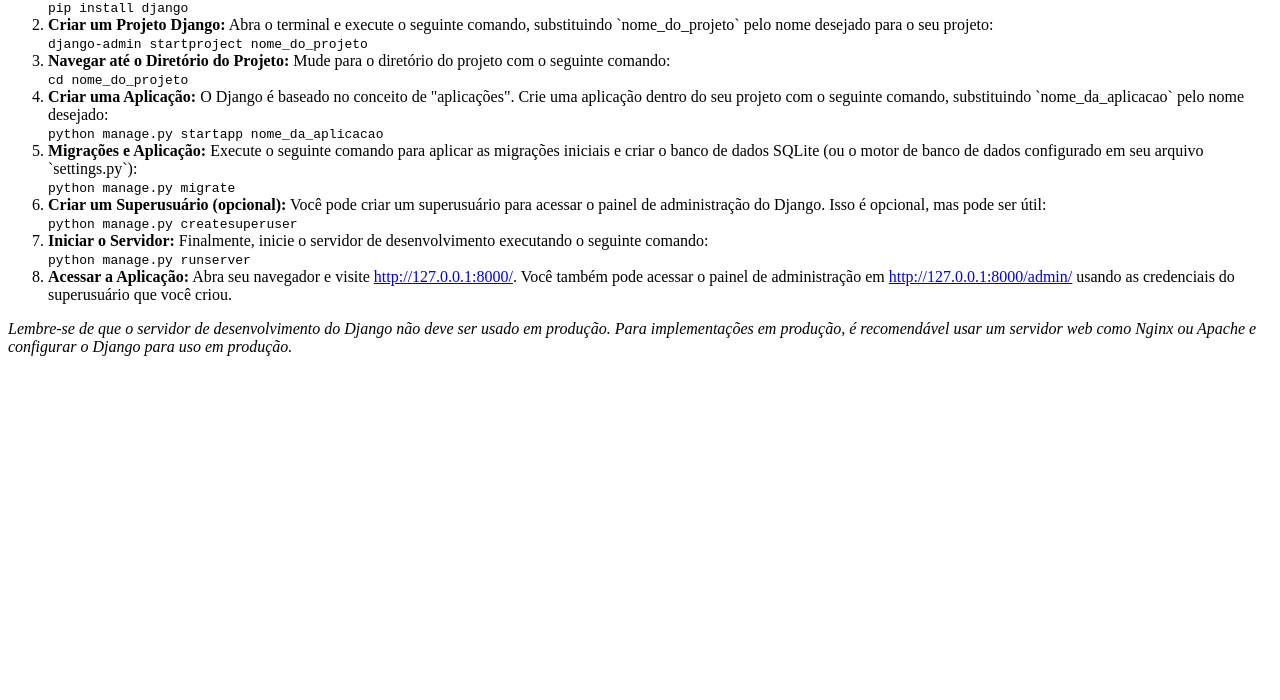
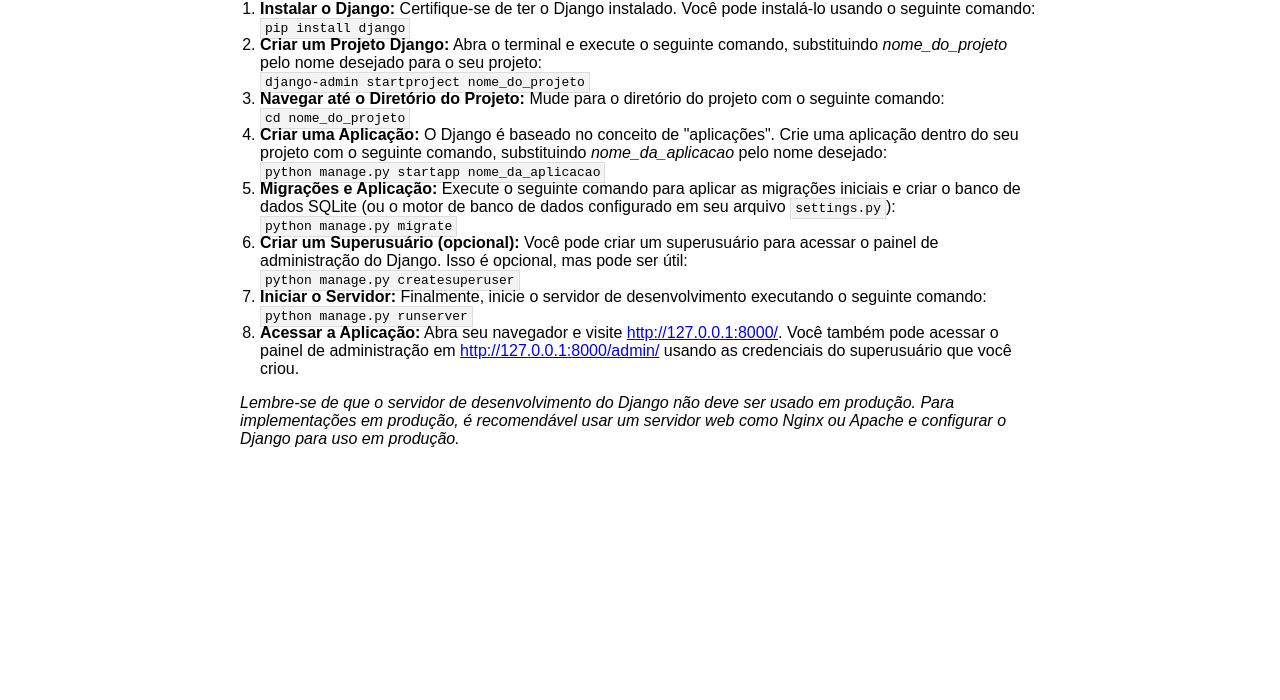
Before and after one commit to KennyaLacerda/KennyaLacerda.github.io-, a plain HTML site: page index.html in a window 1280 px wide. Shown: the part 100-800 px from the top of the page. Drawn offline with Linux system fonts and the light colour scheme.

Commit message:
Update index.html

```diff
--- a/index.html
+++ b/index.html
@@ -5,33 +5,65 @@
     <meta name="viewport" content="width=device-width, initial-scale=1.0">
     <title>Instruções para Iniciar um Servidor Django</title>
     <!-- Adicione estilos ou links para folhas de estilo, se desejar -->
+    <style>
+        body {
+            font-family: Arial, sans-serif;
+            max-width: 800px;
+            margin: 0 auto;
+            padding: 20px;
+        }
+        ol {
+            padding-left: 20px;
+        }
+        code {
+            background-color: #f4f4f4;
+            padding: 2px 4px;
+            border: 1px solid #ddd;
+        }
+    </style>
 </head>
 <body>
     <h1>Instruções para Iniciar um Servidor Django</h1>
 
     <ol>
-        <li><strong>Instalar o Django:</strong> Certifique-se de ter o Django instalado. Você pode instalá-lo usando o seguinte comando:<br>
-            <code>pip install django</code></li>
+        <li>
+            <strong>Instalar o Django:</strong> Certifique-se de ter o Django instalado. Você pode instalá-lo usando o seguinte comando:<br>
+            <code>pip install django</code>
+        </li>
 
-        <li><strong>Criar um Projeto Django:</strong> Abra o terminal e execute o seguinte comando, substituindo `nome_do_projeto` pelo nome desejado para o seu projeto:<br>
-            <code>django-admin startproject nome_do_projeto</code></li>
+        <li>
+            <strong>Criar um Projeto Django:</strong> Abra o terminal e execute o seguinte comando, substituindo <em>nome_do_projeto</em> pelo nome desejado para o seu projeto:<br>
+            <code>django-admin startproject nome_do_projeto</code>
+        </li>
 
-        <li><strong>Navegar até o Diretório do Projeto:</strong> Mude para o diretório do projeto com o seguinte comando:<br>
-            <code>cd nome_do_projeto</code></li>
+        <li>
+            <strong>Navegar até o Diretório do Projeto:</strong> Mude para o diretório do projeto com o seguinte comando:<br>
+            <code>cd nome_do_projeto</code>
+        </li>
 
-        <li><strong>Criar uma Aplicação:</strong> O Django é baseado no conceito de "aplicações". Crie uma aplicação dentro do seu projeto com o seguinte comando, substituindo `nome_da_aplicacao` pelo nome desejado:<br>
-            <code>python manage.py startapp nome_da_aplicacao</code></li>
+        <li>
+            <strong>Criar uma Aplicação:</strong> O Django é baseado no conceito de "aplicações". Crie uma aplicação dentro do seu projeto com o seguinte comando, substituindo <em>nome_da_aplicacao</em> pelo nome desejado:<br>
+            <code>python manage.py startapp nome_da_aplicacao</code>
+        </li>
 
-        <li><strong>Migrações e Aplicação:</strong> Execute o seguinte comando para aplicar as migrações iniciais e criar o banco de dados SQLite (ou o motor de banco de dados configurado em seu arquivo `settings.py`):<br>
-            <code>python manage.py migrate</code></li>
+        <li>
+            <strong>Migrações e Aplicação:</strong> Execute o seguinte comando para aplicar as migrações iniciais e criar o banco de dados SQLite (ou o motor de banco de dados configurado em seu arquivo <code>settings.py</code>):<br>
+            <code>python manage.py migrate</code>
+        </li>
 
-        <li><strong>Criar um Superusuário (opcional):</strong> Você pode criar um superusuário para acessar o painel de administração do Django. Isso é opcional, mas pode ser útil:<br>
-            <code>python manage.py createsuperuser</code></li>
+        <li>
+            <strong>Criar um Superusuário (opcional):</strong> Você pode criar um superusuário para acessar o painel de administração do Django. Isso é opcional, mas pode ser útil:<br>
+            <code>python manage.py createsuperuser</code>
+        </li>
 
-        <li><strong>Iniciar o Servidor:</strong> Finalmente, inicie o servidor de desenvolvimento executando o seguinte comando:<br>
-            <code>python manage.py runserver</code></li>
+        <li>
+            <strong>Iniciar o Servidor:</strong> Finalmente, inicie o servidor de desenvolvimento executando o seguinte comando:<br>
+            <code>python manage.py runserver</code>
+        </li>
 
-        <li><strong>Acessar a Aplicação:</strong> Abra seu navegador e visite <a href="http://127.0.0.1:8000/" target="_blank">http://127.0.0.1:8000/</a>. Você também pode acessar o painel de administração em <a href="http://127.0.0.1:8000/admin/" target="_blank">http://127.0.0.1:8000/admin/</a> usando as credenciais do superusuário que você criou.</li>
+        <li>
+            <strong>Acessar a Aplicação:</strong> Abra seu navegador e visite <a href="http://127.0.0.1:8000/" target="_blank">http://127.0.0.1:8000/</a>. Você também pode acessar o painel de administração em <a href="http://127.0.0.1:8000/admin/" target="_blank">http://127.0.0.1:8000/admin/</a> usando as credenciais do superusuário que você criou.
+        </li>
     </ol>
 
     <p><em>Lembre-se de que o servidor de desenvolvimento do Django não deve ser usado em produção. Para implementações em produção, é recomendável usar um servidor web como Nginx ou Apache e configurar o Django para uso em produção.</em></p>
```
